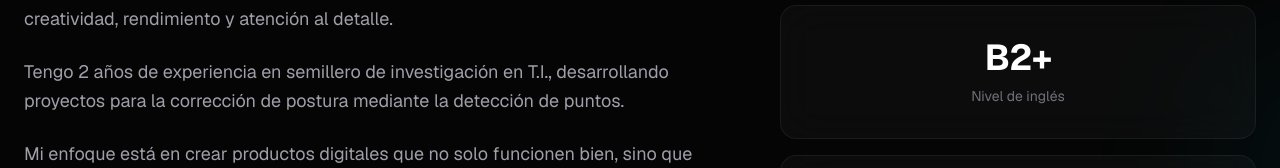
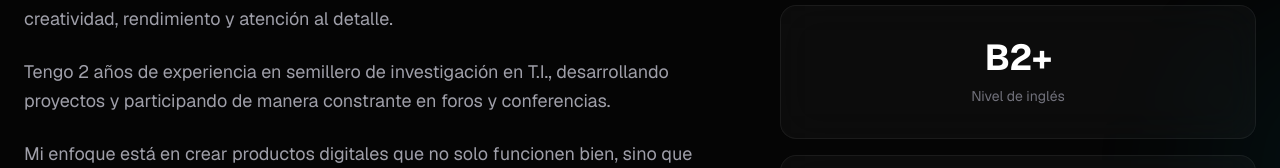
Before and after one commit to lupisAV/portfolio, a Next.js app: page / in a window 1280 px wide. Shown: the part 1382-1550 px from the top of the page. Built offline with nearby package versions, Linux system fonts and the light colour scheme.

Commit message:
actualizacion

```diff
--- a/src/components/sections/About.tsx
+++ b/src/components/sections/About.tsx
@@ -51,7 +51,7 @@ export function About() {
 
             <p className="text-base sm:text-lg text-zinc-400 leading-relaxed">
               Tengo 2 años de experiencia en semillero de investigación en
-              T.I., desarrollando proyectos para la corrección de postura mediante la detección de puntos.
+              T.I., desarrollando proyectos y participando de manera constrante en foros y conferencias.
             </p>
 
             <p className="text-base sm:text-lg text-zinc-400 leading-relaxed">
```
